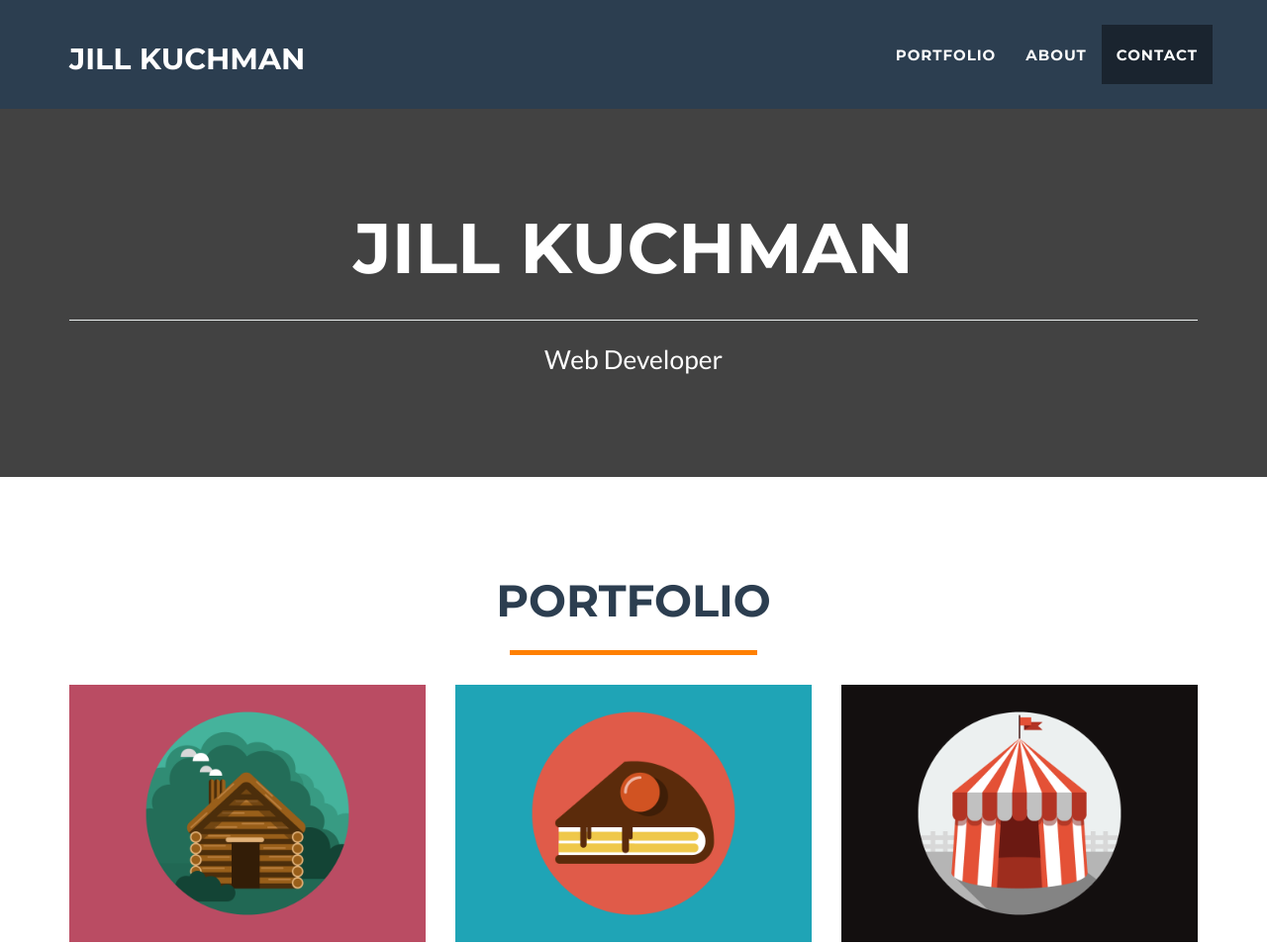
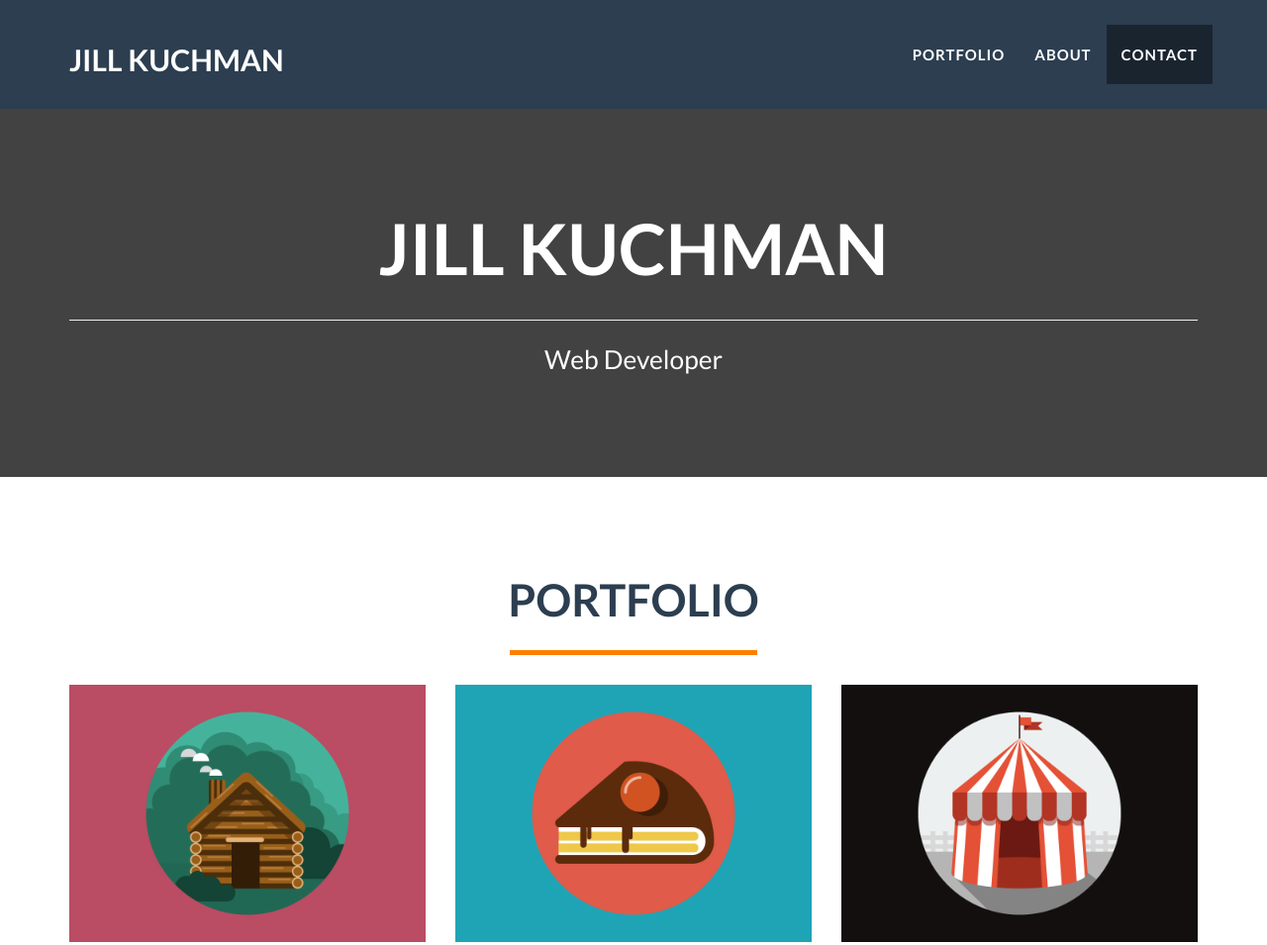
Before and after one commit to jillkuchman/freebird, a website: page index.html in a window 1280 px wide. Shown: the top 955 px of the page at 99% size. Drawn offline with nearby package versions, Linux system fonts and the light colour scheme.

Commit message:
Add styling to css

```diff
--- a/css/styles.css
+++ b/css/styles.css
@@ -21,7 +21,7 @@ h3,
 h4,
 h5,
 h6 {
-  font-family: "Montserrat", "Helvetica Neue", Helvetica, Arial, sans-serif;
+  font-family: "Lato", "Helvetica Neue", Helvetica, Arial, sans-serif;
   text-transform: uppercase;
   font-weight: 700;
 }
@@ -76,7 +76,7 @@ header img {
 }
 header .intro-text .name {
   display: block;
-  font-family: "Montserrat", "Helvetica Neue", Helvetica, Arial, sans-serif;
+  font-family: "Lato", "Helvetica Neue", Helvetica, Arial, sans-serif;
   text-transform: uppercase;
   font-weight: 700;
   font-size: 2em;
@@ -118,7 +118,7 @@ header .intro-text .skills {
   }
 }
 .navbar {
-  font-family: "Montserrat", "Helvetica Neue", Helvetica, Arial, sans-serif;
+  font-family: "Lato", "Helvetica Neue", Helvetica, Arial, sans-serif;
   text-transform: uppercase;
   font-weight: 700;
 }
--- a/index.html
+++ b/index.html
@@ -23,6 +23,7 @@
     <link href="font-awesome/css/font-awesome.min.css" rel="stylesheet" type="text/css">
     <link href="http://fonts.googleapis.com/css?family=Montserrat:400,700" rel="stylesheet" type="text/css">
     <link href="http://fonts.googleapis.com/css?family=Lato:400,700,400italic,700italic" rel="stylesheet" type="text/css">
+    <link href='http://fonts.googleapis.com/css?family=Josefin+Sans' rel='stylesheet' type='text/css'>
 
     <!-- HTML5 Shim and Respond.js IE8 support of HTML5 elements and media queries -->
     <!-- WARNING: Respond.js doesn't work if you view the page via file:// -->
--- a/less/variables.less
+++ b/less/variables.less
@@ -1,7 +1,5 @@
 // Variables
 
 @brand-primary: #FF8000;
-@brand-success: #424242
-
-;
+@brand-success: #424242;
 @gray-lighter: lighten(#000, 93.5%);
```
Also changed, not shown: css/bootstrap.css.
